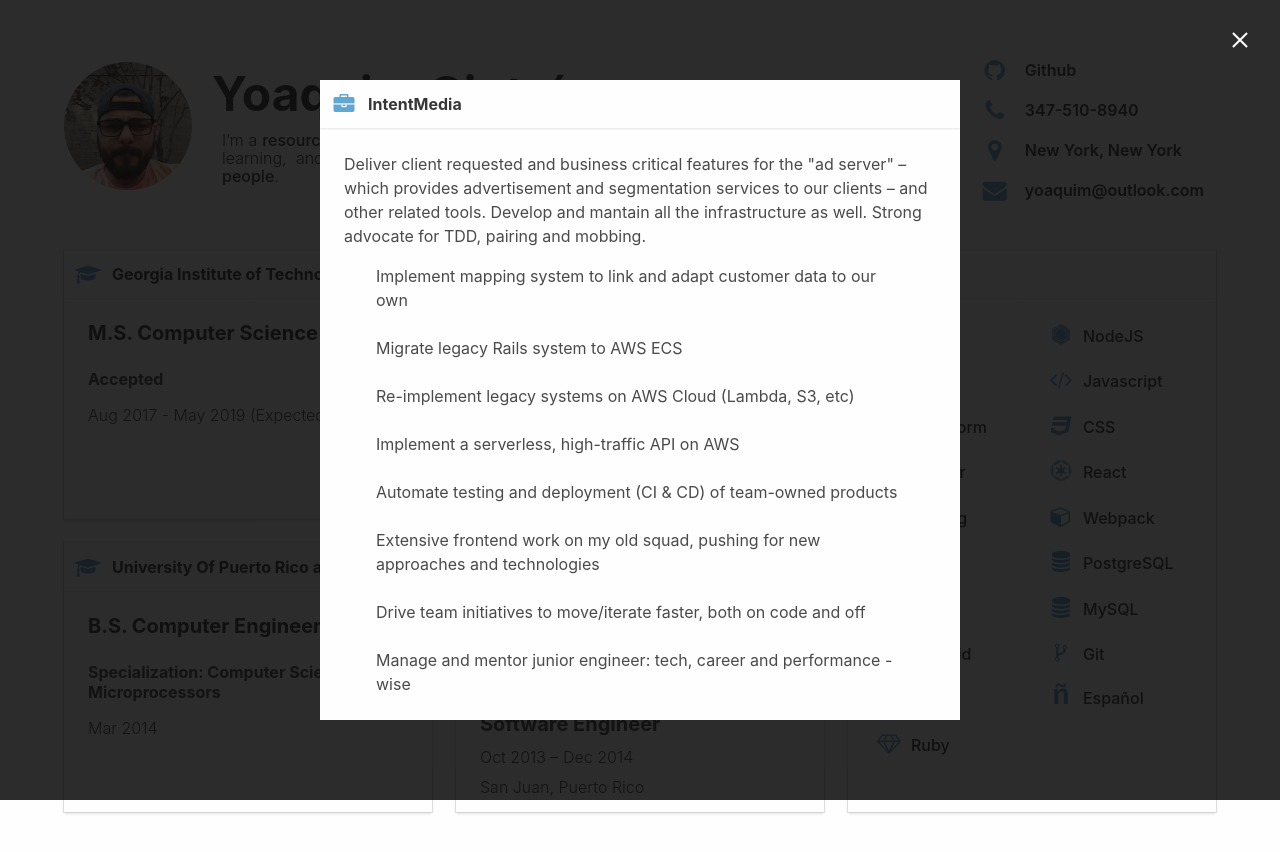
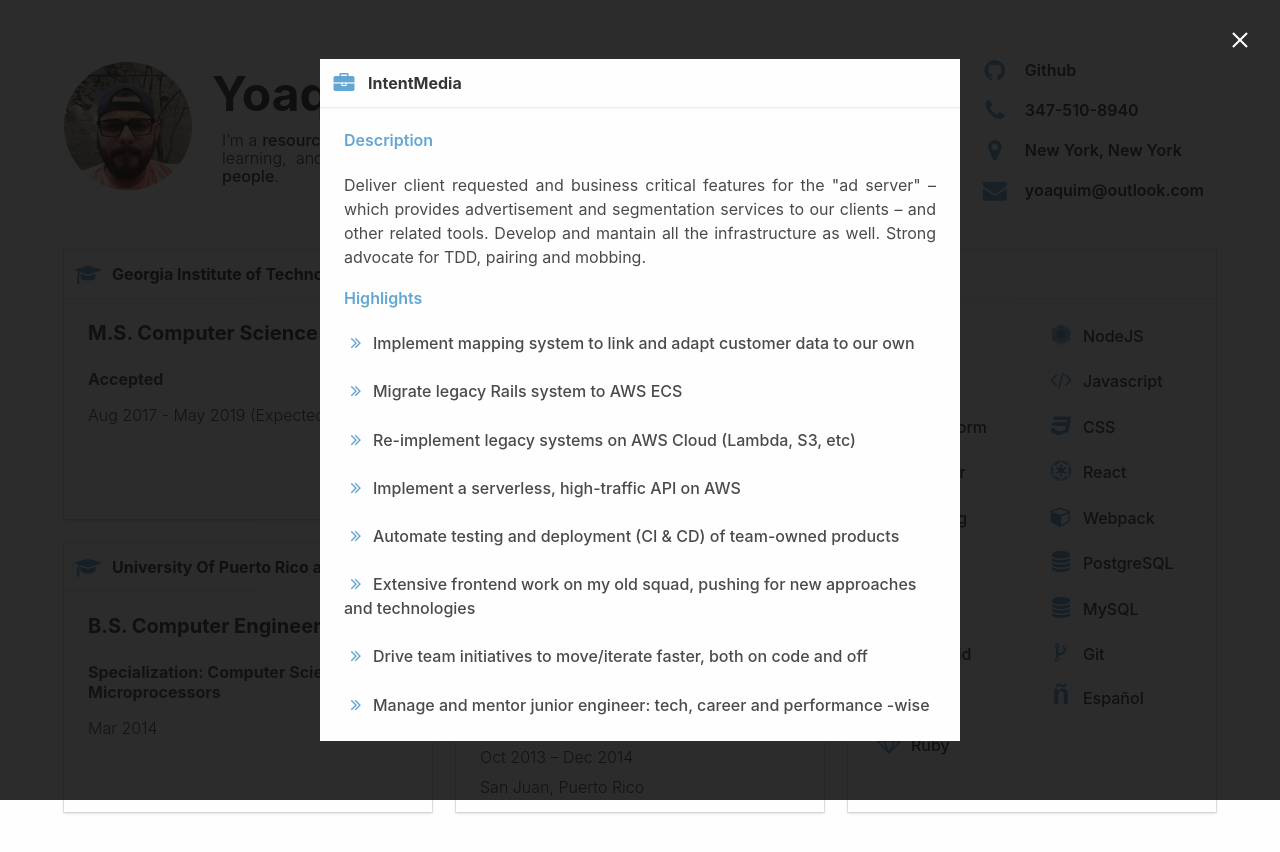
Before and after one commit to yoaquim/v1-resume, a React app: page / in a window 1280 px wide. Both pictures are taken after a click on the element 639 px from the left and 344 px from the top of the page. Shown: the top 852 px of the page. Built offline with nearby package versions, Linux system fonts and the light colour scheme.

Commit message:
Good state. Still some styling and animations, but production ready

```diff
--- a/src/components/ExperienceModal.js
+++ b/src/components/ExperienceModal.js
@@ -11,21 +11,32 @@
 
 let getExperienceCard = (status) => {
 
-    if(status === 'OFF') {
+    if (status === 'OFF') {
         return;
     }
-
+    'angle-double-right'
     let expToRender = experience[status];
     let highlights = expToRender.highlights.map((highlight) => {
-        return <li className="highlight">{ highlight }</li>
+        return (
+            <div className="highlight">
+                <span className="icon"><i className="fa  fa-angle-double-right"/></span>
+                <span className="text">{ highlight }</span>
+            </div>
+        )
     });
 
     return (
         <Card icon="briefcase" title={expToRender.title} classes="experience-modal-card">
-            <p className="description">{expToRender.description}</p>
-            <ul className="highlights">
-                { highlights }
-            </ul>
+            <div className="description-section">
+                <div className="title is-6">Description</div>
+                <div className="description">{expToRender.description}</div>
+            </div>
+            <div className="highlights-section">
+                <div className="title is-6">Highlights</div>
+                <div className="highlights">
+                    { highlights }
+                </div>
+            </div>
         </Card>
     )
 }
--- a/styles/app.less
+++ b/styles/app.less
@@ -7,6 +7,7 @@
 @import "education";
 @import "experience";
 @import "skills";
+@import "experience-modal";
 
 body {
   background: @bgColor;
--- /dev/null
+++ b/styles/experience-modal.less
@@ -0,0 +1,27 @@
+.experience-modal-card {
+
+  .title {
+    color: @iconColor;
+    font-weight: 600;
+  }
+
+  .description {
+    text-align: justify;
+  }
+
+  .highlights-section {
+    padding-top: 20px;
+  }
+
+  .highlight {
+    i {
+      font-size: 115%;
+    }
+
+    .text {
+      font-weight: 500;
+      padding-left: 5px;
+    }
+  }
+
+}
```
